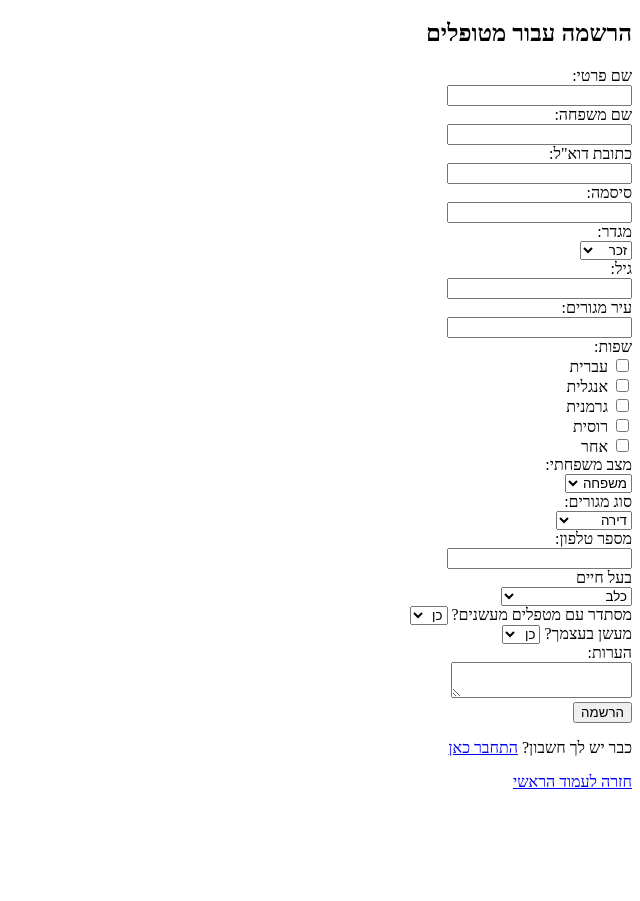
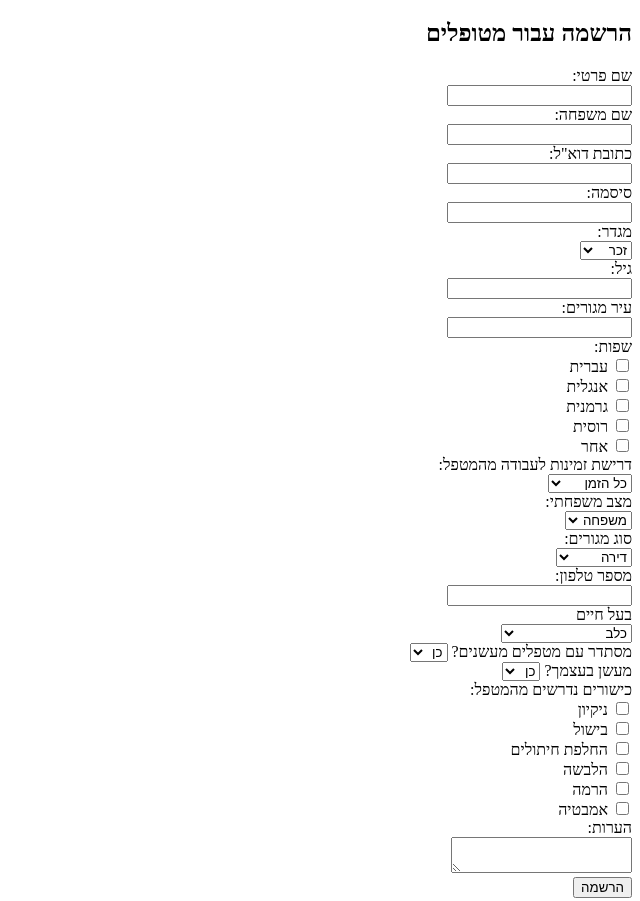
Before and after one commit to tamiraro/help4u, a plain HTML site: page patient_signup.html in a window 1280 px wide. Shown: the top 901 px of the page, without its empty margins (640-1280 px from the left). Before the commit the page ends 807 px from the top, so only its background shows below. Drawn offline with Linux system fonts and the light colour scheme.

Commit message:
Update patient_signup.html

```diff
--- a/patient_signup.html
+++ b/patient_signup.html
@@ -51,6 +51,14 @@
             <input type="checkbox" id="other" name="languages[]" value="Other">
             <label for="other">אחר</label><br>
 
+            <label for="availability">דרישת זמינות לעבודה מהמטפל:</label><br>
+            <select id="availability" name="availability" required>
+                <option value="all_time">כל הזמן</option>
+                <option value="day_only">רק ביום</option>
+                <option value="night_only">רק בלילה</option>
+                <option value="weekends_only">רק בסופ"ש</option>
+            </select><br>
+
             <label for="family_situation">מצב משפחתי:</label><br>
             <select id="family_situation" name="family_situation" required>
                 <option value="family">משפחה</option>
@@ -88,6 +96,20 @@
                 <option value="no">לא</option>
             </select><br>
 
+            <label for="skills">כישורים נדרשים מהמטפל:</label><br>
+            <input type="checkbox" id="cleaning" name="skills[]" value="cleaning">
+            <label for="cleaning">ניקיון</label><br>
+            <input type="checkbox" id="cooking" name="skills[]" value="cooking">
+            <label for="cooking">בישול</label><br>
+            <input type="checkbox" id="diapers" name="skills[]" value="diapers">
+            <label for="diapers">החלפת חיתולים</label><br>
+            <input type="checkbox" id="clothing" name="skills[]" value="clothing">
+            <label for="clothing">הלבשה</label><br>
+            <input type="checkbox" id="liftups" name="skills[]" value="liftups">
+            <label for="liftups">הרמה</label><br>
+            <input type="checkbox" id="baths" name="skills[]" value="baths">
+            <label for="baths">אמבטיה</label><br>
+
             <label for="comments">הערות:</label><br>
             <textarea id="comments" name="comments"></textarea><br>
 
```
